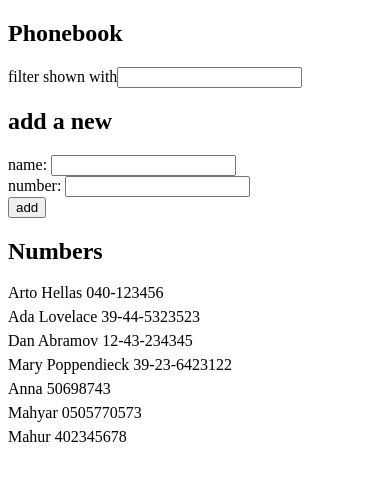
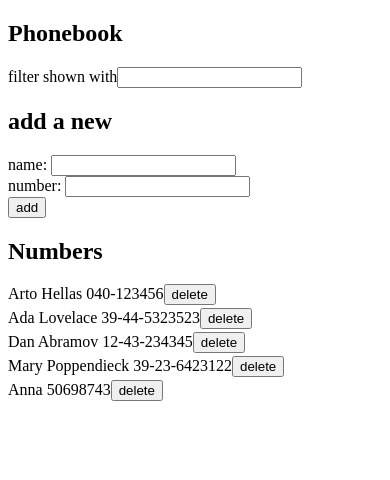
Before and after one commit to nargesG/puhelinluettelo, a React (Vite) app: page / in a window 390 px wide. Shown: the top 480 px of the page. Built offline with nearby package versions, Linux system fonts and the light colour scheme; data requests are answered from the project's data file.

Commit message:
Delete entries from the phonebook -part 2.14

```diff
--- a/db.json
+++ b/db.json
@@ -25,18 +25,6 @@
       "name": "Anna",
       "number": "50698743",
       "important": false
-    },
-    {
-      "id": "6",
-      "name": "Mahyar",
-      "number": "0505770573",
-      "important": true
-    },
-    {
-      "id": "7",
-      "name": "Mahur",
-      "number": "402345678",
-      "important": true
     }
   ]
 }
--- a/package.json
+++ b/package.json
@@ -9,12 +9,12 @@
     "lint": "eslint . --ext js,jsx --report-unused-disable-directives --max-warnings 0",
     "preview": "vite preview",
     "server": "json-server -p3001 --watch db.json"
-
   },
   "dependencies": {
     "axios": "^1.6.8",
     "react": "^18.2.0",
-    "react-dom": "^18.2.0"
+    "react-dom": "^18.2.0",
+    "uuid": "^9.0.1"
   },
   "devDependencies": {
     "@types/react": "^18.2.56",
--- a/src/App.jsx
+++ b/src/App.jsx
@@ -1,9 +1,11 @@
 import { useState, useEffect } from "react";
+import { v4 as uuidv4 } from 'uuid';
 import "./App.css";
 import Filter from "./components/Filter";
 import PersonForm from "./components/PersonForm";
 import Persons from "./components/Persons";
 import personService from "./services/persons";
+
 
 
 const App = () => {
@@ -32,7 +34,8 @@ const App = () => {
         name: newName,
         number: newNumber,
         important: Math.random() < 0.5,
-        id: `${persons.length + 1}`,
+        id: uuidv4()
+,
       };
 
       personService
@@ -42,15 +45,23 @@ const App = () => {
       })
 
     }
+  };
 
-//     const create = newObject => {
-//   const request = axios.post(baseUrl, newObject)
-//   return request.then(response => {
-//     return response.data
-//   })
-// }
+  const removePerson = (id, name) => {
+    if (confirm(`Delete ${name}?`) == true) {
 
-  };
+      personService
+      .remove(id)
+      .then(() => {
+        setPersons(persons.filter(person =>  person.id !== id))
+      })
+      .catch(error => {
+        console.error("Error removing person:", error);
+      });
+    }
+
+
+  }
 
   return (
     <div>
@@ -59,7 +70,7 @@ const App = () => {
       <h2>add a new</h2>
       <PersonForm addPerson={addPerson} />
       <h2>Numbers</h2>
-      <Persons persons={persons} filterString={filterString} />
+      <Persons persons={persons} onRemove={removePerson} filterString={filterString}  />
     </div>
   );
 };
--- a/src/components/Persons.jsx
+++ b/src/components/Persons.jsx
@@ -1,4 +1,6 @@
-const Persons = ({ persons, filterString }) => {
+
+const Persons = ({ persons, onRemove, filterString }) => {
+
   return persons
     .filter(({ name }) =>
       name.toLowerCase().includes(filterString.toLowerCase())
@@ -6,6 +8,7 @@ const Persons = ({ persons, filterString }) => {
     .map(({ id, name, number }) => (
       <p key={id}>
         {name} {number}
+        <button onClick={() => onRemove(id, name)} >delete</button>
       </p>
     ));
 };
--- a/src/services/persons.jsx
+++ b/src/services/persons.jsx
@@ -15,4 +15,10 @@ const create = newObject => {
   })
 }
 
-export default { getAll, create }
+const remove = (id) => {
+  const request = axios.delete(`${baseUrl}/${id}`)
+  return request.then(response => response.data)
+
+}
+
+export default { getAll, create, remove }
```
Also changed, not shown: 1 other file (tests, documents, lock files or other folders).
